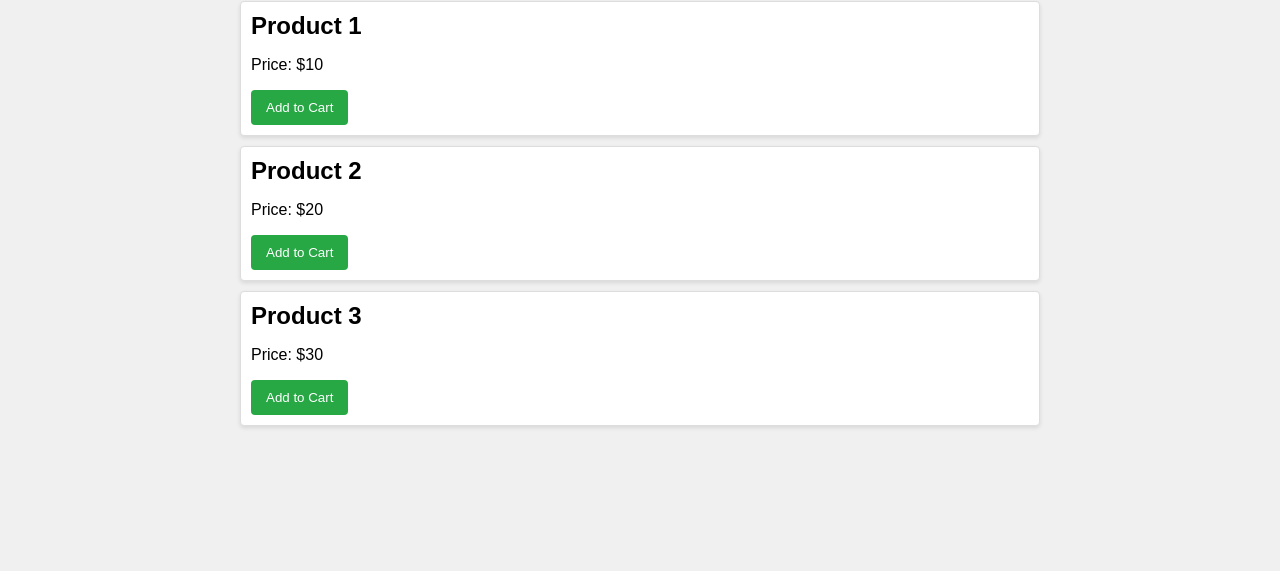
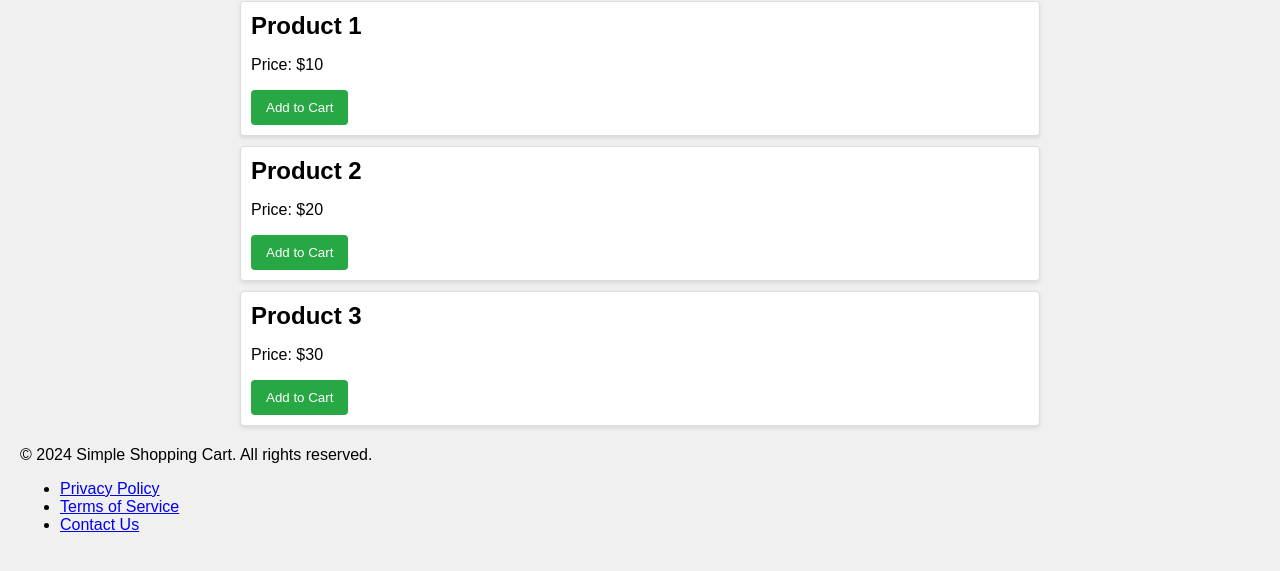
Before and after one commit to nafieasfour/ts-shoppingCard, a website: page index.html in a window 1280 px wide. Shown: the part 145-716 px from the top of the page. Drawn offline with Linux system fonts and the light colour scheme.

Commit message:
Footer Added

```diff
--- a/index.html
+++ b/index.html
@@ -20,6 +20,17 @@
     <h1>Simple Shopping Cart</h1>
     <div id="product-list"></div>
     <div id="cart"></div>
+
+    <!-- Footer -->
+    <footer>
+      <p>&copy; 2024 Simple Shopping Cart. All rights reserved.</p>
+      <ul>
+        <li><a href="#privacy-policy">Privacy Policy</a></li>
+        <li><a href="#terms-of-service">Terms of Service</a></li>
+        <li><a href="#contact">Contact Us</a></li>
+      </ul>
+    </footer>
+
     <script src="dist/index.js"></script>
   </body>
 </html>
```
